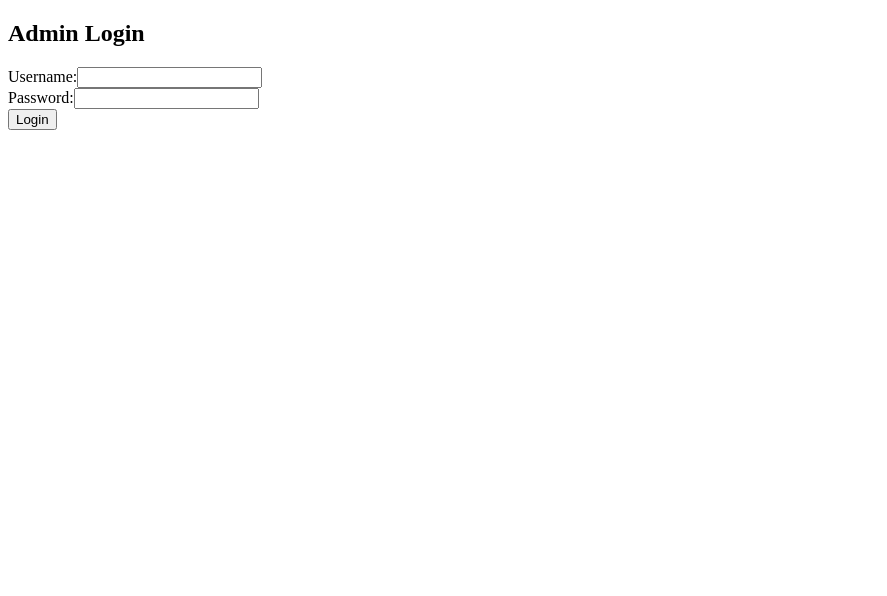
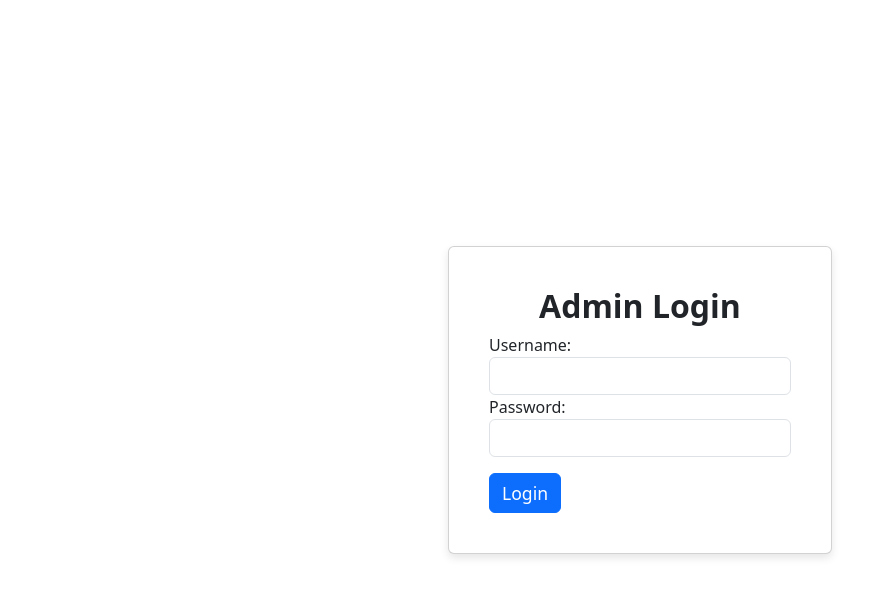
Before and after one commit to Adam-Dickinson-R/JumpSessionBookStoreFE, an Angular app in the folder jumpsession-fe/: page / in a window 1280 px wide. Shown: the top 596 px of the page, without its empty margins (0-887 px from the left). Built offline with nearby package versions, Linux system fonts and the light colour scheme.

Commit message:
Added login styling

```diff
--- a/jumpsession-fe/angular.json
+++ b/jumpsession-fe/angular.json
@@ -25,7 +25,8 @@
               "src/assets"
             ],
             "styles": [
-              "src/styles.css"
+              "src/styles.css",
+              "node_modules/bootstrap/dist/css/bootstrap.min.css"
             ],
             "scripts": []
           },
--- a/jumpsession-fe/package.json
+++ b/jumpsession-fe/package.json
@@ -18,6 +18,7 @@
     "@angular/platform-browser": "^16.2.0",
     "@angular/platform-browser-dynamic": "^16.2.0",
     "@angular/router": "^16.2.0",
+    "bootstrap": "^5.3.3",
     "rxjs": "~7.8.0",
     "tslib": "^2.3.0",
     "zone.js": "~0.13.0"
--- a/jumpsession-fe/src/app/Components/login/login.component.css
+++ b/jumpsession-fe/src/app/Components/login/login.component.css
@@ -0,0 +1,15 @@
+.container {
+    height: 100vh;
+  }
+
+  .card {
+    box-shadow: 0 4px 8px rgba(0, 0, 0, 0.1);
+  }
+
+  .card-title {
+    font-weight: bold;
+  }
+
+  .btn {
+    font-size: 1.1rem;
+  }
--- a/jumpsession-fe/src/app/Components/login/login.component.html
+++ b/jumpsession-fe/src/app/Components/login/login.component.html
@@ -1,17 +1,21 @@
-<div class="login-container">
-    <h2>Admin Login</h2>
+<div class="d-flex justify-content-center align-items-center vh-100">
+    <div class="card p-4" style="width: 24rem;">
+      <div class="card-body">
+        <h2 class="card-title text-center">Admin Login</h2>
         <form (submit)="Login()">
-      <div>
+          <div class="form-group">
             <label for="username">Username:</label>
-        <input type="text" id="username" [(ngModel)]="username" name="username" required>
+            <input type="text" id="username" class="form-control" [(ngModel)]="username" name="username" required>
           </div>
-      <div>
+          <div class="form-group">
             <label for="password">Password:</label>
-        <input type="text" id="password" [(ngModel)]="password" name="password" required>
+            <input type="password" id="password" class="form-control" [(ngModel)]="password" name="password" required>
           </div>
-      <button type="submit">Login</button>
+          <button type="submit" class="btn btn-primary btn-block mt-3">Login</button>
         </form>
-    <div *ngIf="errorMessage" class="error-message">
+        <div *ngIf="errorMessage" class="alert alert-danger mt-3">
           {{ errorMessage }}
         </div>
       </div>
+    </div>
+  </div>
```
Also changed, not shown: 1 other file (tests, documents, lock files or other folders). Lines whose indentation alone changed are shown as unchanged.
